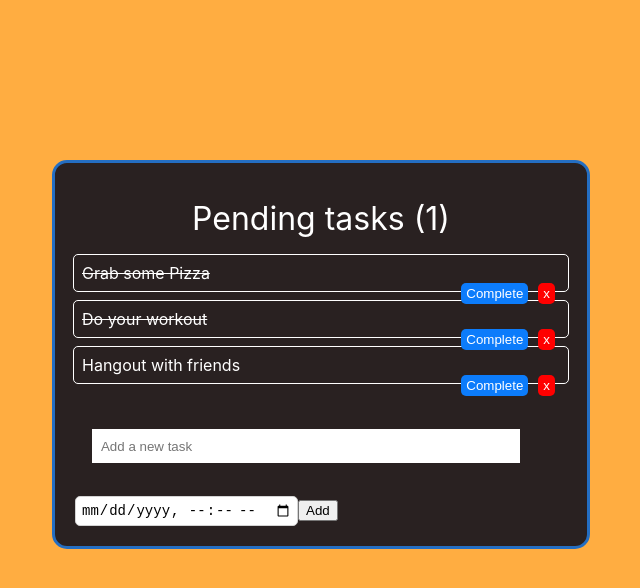
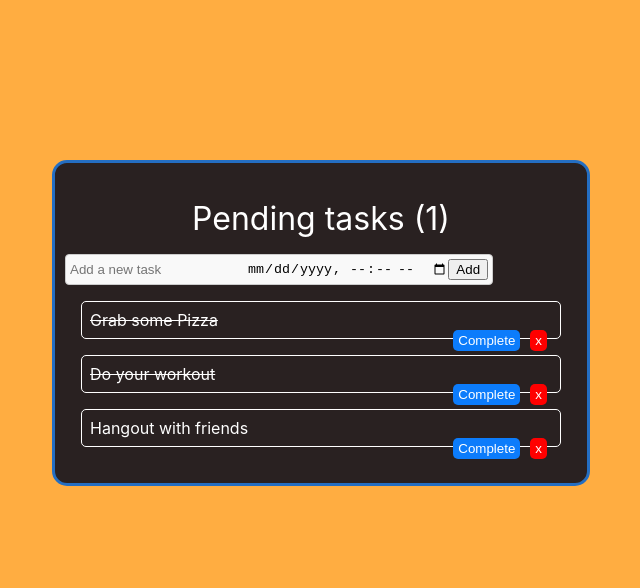
Before and after one commit to RAJInnovates/todo, a React (Create React App) app: page / in a window 1280 px wide. Shown: the top 588 px of the page, without its empty margins (319-959 px from the left). Built offline with nearby package versions, Linux system fonts and the light colour scheme.

Commit message:
moved the add a task to the top

```diff
--- a/src/components/Todo.css
+++ b/src/components/Todo.css
@@ -1,4 +1,4 @@
-    /* File: src/components/Todo.css */
+
 
     body {
         background: rgb(255, 173, 65);
@@ -18,7 +18,7 @@
         border: 1px solid white;
         border-radius: 5px;
         padding: 0.5em;
-        margin: 0.5em;
+        margin: 1em;
       }
 
       .task button{
@@ -38,22 +38,24 @@
         text-align: center;
       }
 
-      .create-task input[type=text] {
-        margin: 2.5em 2em;
-        width: 80%;
+    .input-container {
+        display: inline-flex;
+        align-items: center;
+        border: 1px solid #ccc;
+        border-radius: 4px;
+        padding: 4px;
+        background-color: #f9f9f9;
+      }
+
+      .input-text,
+      .input-datetime {
+        border: none;
         outline: none;
-        border: none;
-        padding: 0.7em;
+        background-color: transparent;
+        margin: 0;
+        padding: 0;
       }
-      .task-deadline {
-        font-size: 12px !important;
-        color: gray !important;
-    }
 
-    .create-task input[type="datetime-local"] {
-        margin-left: 10px !important;
-        font-size: 14px !important;
-        padding: 5px !important;
-        border-radius: 5px !important;
-        border: 1px solid lightgray !important;
-    }
+      .input-datetime {
+        margin-left: 0;
+      }
--- a/src/components/Todo.js
+++ b/src/components/Todo.js
@@ -47,18 +47,23 @@ function CreateTask({ addTask }) {
 
     return (
         <form onSubmit={handleSubmit}>
+            <div className="input-container">
                 <input
+                    className="input-text"
                     type="text"
                     value={title}
                     placeholder="Add a new task"
                     onChange={event => setTitle(event.target.value)}
                 />
                 <input
+                    className="input-datetime"
                     type="datetime-local"
                     value={deadline}
                     onChange={event => setDeadline(event.target.value)}
                 />
                 <button type="submit">Add</button>
+            </div>
+
         </form>
     );
 }
@@ -107,6 +112,9 @@ function Todo() {
     return (
         <div className="todo-container">
             <div className="header">Pending tasks ({tasksRemaining})</div>
+            <div className="create-task" >
+                <CreateTask addTask={addTask} />
+            </div>
             <div className="tasks">
                 {tasks.map((task, index) => (
                     <Task
@@ -118,9 +126,7 @@ function Todo() {
                     />
                 ))}
             </div>
-            <div className="create-task" >
-                <CreateTask addTask={addTask} />
-            </div>
+
         </div>
     );
 }
```
Lines whose indentation alone changed are shown as unchanged.
